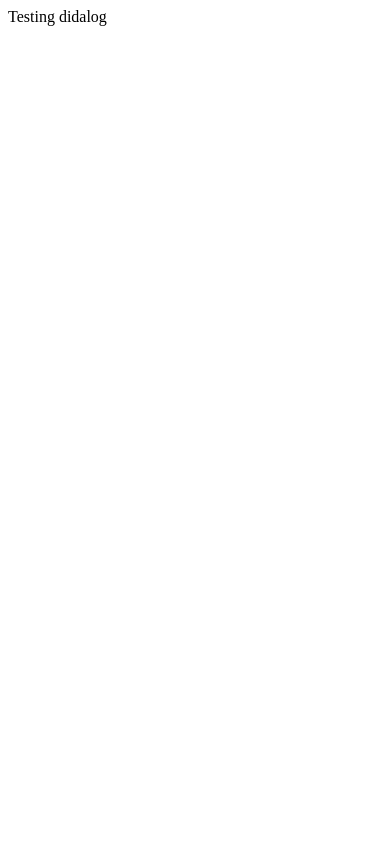
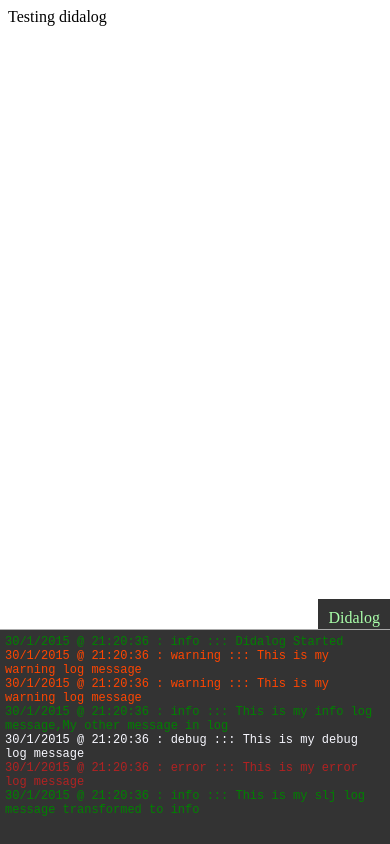
Before and after one commit to tschelik/DIDALOG, a plain HTML site: page index.html in a window 390 px wide. Drawn offline with Linux system fonts and the light colour scheme.

Commit message:
Added external display for logs, useful for tablets, mobile phones etc.

```diff
--- a/didalog.js
+++ b/didalog.js
@@ -1,6 +1,7 @@
 /**
  * @desc This lib (DIDALOG) is a wrapper for the browser's native debug logger
  * @author Tarik Čelik tarik.chelik@gmail.com
+ * @author Adnan Kukuljac adnankukuljac@gmail.com
  * @version 0.0 (Still under heavy development and is not expected to work)
  * @license Apache 2.0 http://www.apache.org/licenses/LICENSE-2.0
  * @usage
@@ -13,9 +14,10 @@ DIDALOG = {
     isDebug: true,
     defaultMessage: 'This is the default log message. Please enter your log message.',
     callbackFunction: '',
-    logConsoleLevel: ['info', 'error', 'warn', 'debug'],
     datetime: true,
-    defaultGroup: 'DIDALOG LOG',
+    defaultGroup: 'DIDALOG',
+    didalogConsole: true,
+    didalogConsoleColors : ['#008000', '#B22222', '#FF4500', '#F8F8FF'],
 
     /**
      * @desc This method does the actual logging
@@ -27,6 +29,14 @@ DIDALOG = {
         level = this.checkLevel(level) ? level : this.defaultLogLevel;
         msg = msg || this.defaultMessage;
 
+
+        if(this.didalogConsole){
+             this.didalogConsoleContainer();
+             var didalogContainer = document.getElementById("didalogContainer");
+             didalogContainer.appendChild(this.appendToDidalogContainer(msg, level));
+            // didalogContainer.
+        }
+
         return this.checkConsoleSupport() == true ? this.translateLogLevel(level, this.logMsg(level, msg))
             : alert("Console not supported");
 
@@ -37,7 +47,7 @@ DIDALOG = {
      * @returns {boolean}
      */
     checkConsoleSupport: function () {
-        return (window.console) ? true : false ;
+        return (window.console) ? true : false;
     },
 
     /**
@@ -55,42 +65,50 @@ DIDALOG = {
         });
     },
 
-    /**
-        This method writes msg on standard output (console)
-    */
-    logMsg : function(level, msg){
 
+    getDateAndTime: function() {
 
-        if(this.datetime){
         var currentDate = new Date();
-            var printDatetime = "Log time: " + currentDate.getDate() + "/"
-                            + (currentDate.getMonth()+1)  + "/"
+        var printDatetime = " " + currentDate.getDate() + "/"
+            + (currentDate.getMonth() + 1) + "/"
             + currentDate.getFullYear() + " @ "
             + currentDate.getHours() + ":"
             + currentDate.getMinutes() + ":"
             + currentDate.getSeconds();
-            return (level + ": " + msg + " " + printDatetime);
+
+        return printDatetime;
+    },
+
+
+    /**
+     This method writes msg on standard output (console)
+     */
+    logMsg: function (level, msg) {
+
+        if (this.datetime) {
+
+            return (this.getDateAndTime() + " - " + level + ": " + msg );
         }
         else
             return (level + ": " + msg);
     },
 
-    translateLogLevel: function(level, msg){
+    translateLogLevel: function (level, msg) {
 
-        if(this.lvltoNumber(level) == 0)
+        if (this.lvltoNumber(level) == 0)
             return console.info(msg);
-        else if(this.lvltoNumber(level) == 1)
+        else if (this.lvltoNumber(level) == 1)
             return console.error(msg);
-         else if(this.lvltoNumber(level) == 2)
+        else if (this.lvltoNumber(level) == 2)
             return console.warn(msg);
-         else if(this.lvltoNumber(level) == 3)
+        else if (this.lvltoNumber(level) == 3)
             return console.debug(msg);
     },
 
     /**
      This method returns index of specified level
      */
-    lvltoNumber: function(level){
+    lvltoNumber: function (level) {
 
         return this.logLevels.indexOf(level);
     },
@@ -98,7 +116,7 @@ DIDALOG = {
     /**
      This method checks does level exists
      */
-    checkLevel: function(level){
+    checkLevel: function (level) {
 
         return (Array.apply(null, this.logLevels).indexOf(level) != -1)
 
@@ -107,7 +125,7 @@ DIDALOG = {
     /**
      This method will clear console output
      */
-    clear: function(){
+    clear: function () {
         return this.checkConsoleSupport() == true ? console.clear()
             : alert("Console not supported");
     },
@@ -115,7 +133,7 @@ DIDALOG = {
     /**
      This method will start console group
      */
-    groupLogStart: function(groupName){
+    groupLogStart: function (groupName) {
         msg = groupName || this.defaultGroup;
 
         return this.checkConsoleSupport() == true ? console.group("Logging '%s'", msg)
@@ -125,10 +143,119 @@ DIDALOG = {
     /**
      This method will end console group
      */
-    groupLogEnd: function(){
+    groupLogEnd: function () {
 
-        return this.checkConsoleSupport() == true ?  console.groupEnd()
+        return this.checkConsoleSupport() == true ? console.groupEnd()
             : alert("Console not supported");
+    },
+
+    didalogConsoleContainer: function () {
+
+        var container_div = "didalogContainer";
+        var z_index = 9999;
+        var log_div = "didalog_onelog";
+        var group_name_div = "didalog_grouplog";
+        var logHeight = 215;
+        var didalog_button = "didalogButton";
+
+        var containerDiv = document.getElementById(container_div);
+        //create div only once
+        if(!containerDiv) {
+
+            containerDiv = document.createElement("div");
+            containerDiv.id = container_div;
+            containerDiv.setAttribute("style", "width:100%; " +
+            "height: " + logHeight + "px; " +
+            "transition:height 1s ease-out;" +
+            "margin:0; " +
+            "padding:0; " +
+            "position:fixed; " +
+            "left:0; " +
+            "bottom: 0px;" +
+            "display: block;" +
+            "z-index:" + z_index + ";");
+            // containerDiv.style.bottom = "" + (-logHeight) + "px";   // hide it initially
+
+            // log message
+            logDiv = document.createElement("div");
+            logDiv.id = log_div;
+            var cssHeight = "height:" + (logHeight - 11) + "px; ";  // subtract paddings and border-top
+            logDiv.setAttribute("style", "font:12px monospace; " +
+            cssHeight +
+            "color:#fff; " +
+            "overflow-x:hidden; " +
+            "overflow-y:scroll; " +
+            "position:relative; " +
+            "bottom:0px; " +
+            "margin:0px; " +
+            "padding:5px; " +
+            "background:#333; " +
+            "background:rgba(0, 0, 0, 0.8); " +
+            "border-top:1px solid #aaa; ");
+
+
+            // the first message in log
+            var msg = "Didalog Started";
+
+            containerDiv.appendChild(this.appendToDidalogContainer(msg, "info"));
+
+            var didalogButton = document.createElement("div");
+            didalogButton.id = didalog_button;
+            didalogButton.setAttribute("style",
+            "position: absolute;"+
+            "top: -30px;" +
+            "padding: 10px;" +
+            "right: 0px;" +
+            "width: auto;" +
+            "height: 11px;" +
+            "background: #333;" );
+
+            didalogButton.onclick = this.slide;
+
+            var spanDidalogButton = document.createElement("span");  // for coloring text
+            spanDidalogButton.style.color = "#afa";
+            spanDidalogButton.appendChild(document.createTextNode("Didalog"));
+            didalogButton.appendChild(spanDidalogButton);
+
+            containerDiv.appendChild(didalogButton);
+
+            if(document.body != null){
+                document.body.appendChild(containerDiv);
+            }
+
+
+
+
+        }
+
+    },
+
+    slide : function(){
+        var didalogContainer = document.getElementById("didalogContainer");
+        var display = didalogContainer.style.height;
+        if (display == "215px") {
+            didalogContainer.style.height = "0px";
+        }else if(display == "0px"){
+            didalogContainer.style.height = "215px";
+        }
+    },
+
+    appendToDidalogContainer: function(msg, level){
+
+        // style for log message
+        var span = document.createElement("span");  // for coloring text
+        span.style.color = this.didalogConsoleColors[this.lvltoNumber(level)];
+
+        if (this.datetime) {
+            span.appendChild(document.createTextNode(this.getDateAndTime() + " : " + level + " ::: " + msg));
+        } else {
+            span.appendChild(document.createTextNode(msg));
+        }
+        logDiv.appendChild(span);
+        logDiv.appendChild(document.createElement("br"));   // blank line
+
+
+        return logDiv;
     }
 
 
--- a/index.html
+++ b/index.html
@@ -4,8 +4,20 @@
 
     <script src="didalog.js"> </script>
 
+
+
+</head>
+
+Testing didalog
+
+<body>
+
+</body>
+
 <script>
 
+
+    (function() {
         var LOGGER = DIDALOG || {};
         //try to add llg
         LOGGER.log('warning', 'This is my warning log message');
@@ -26,13 +38,9 @@
         //try to add something that isn/t defined
         LOGGER.log('slj', 'This is my slj log message transformed to info');
 
+
+    })();
+
+
 </script>
-
-</head>
-
-Testing didalog
-
-<body>
-
-</body>
 </html>
```
Lines whose indentation alone changed are shown as unchanged.
